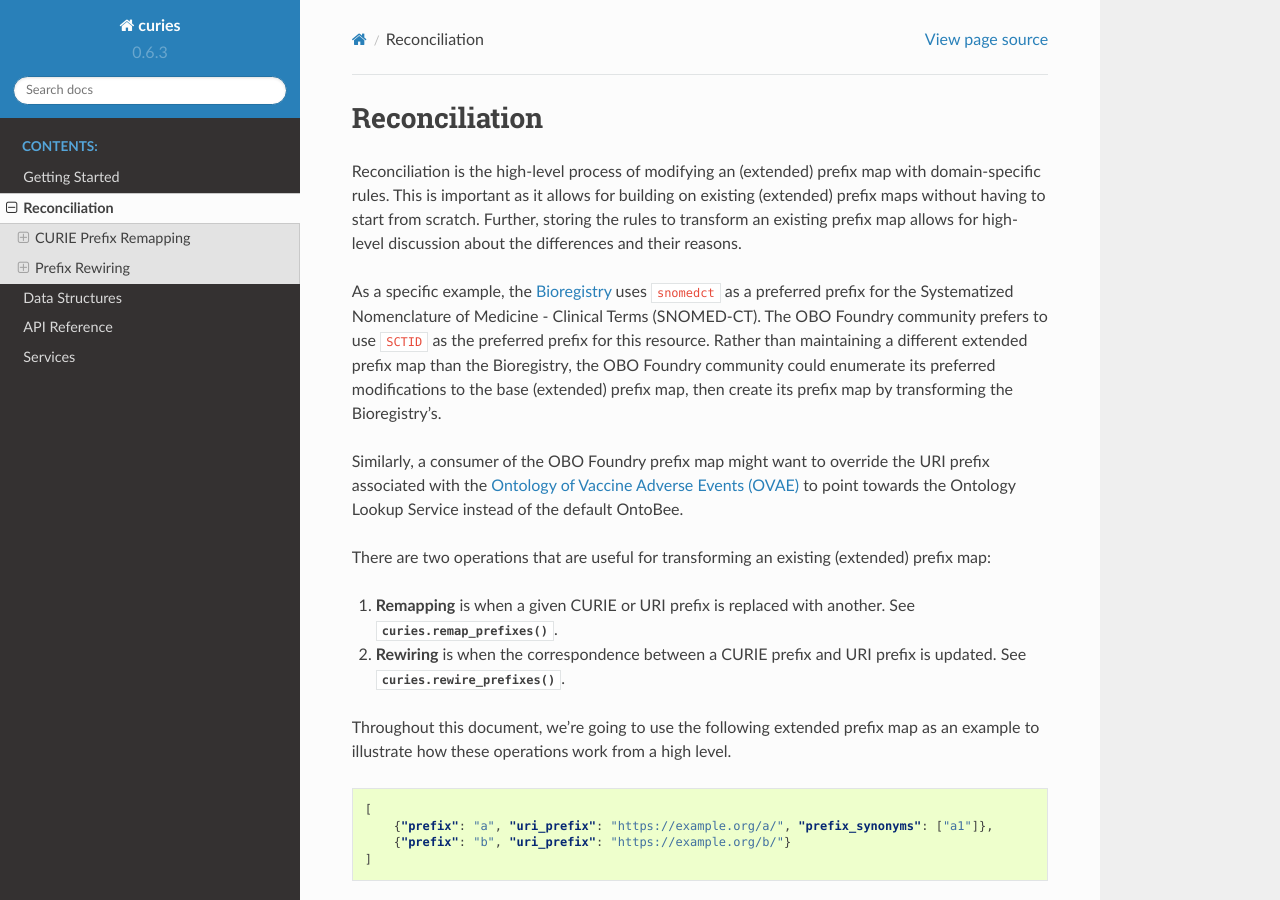
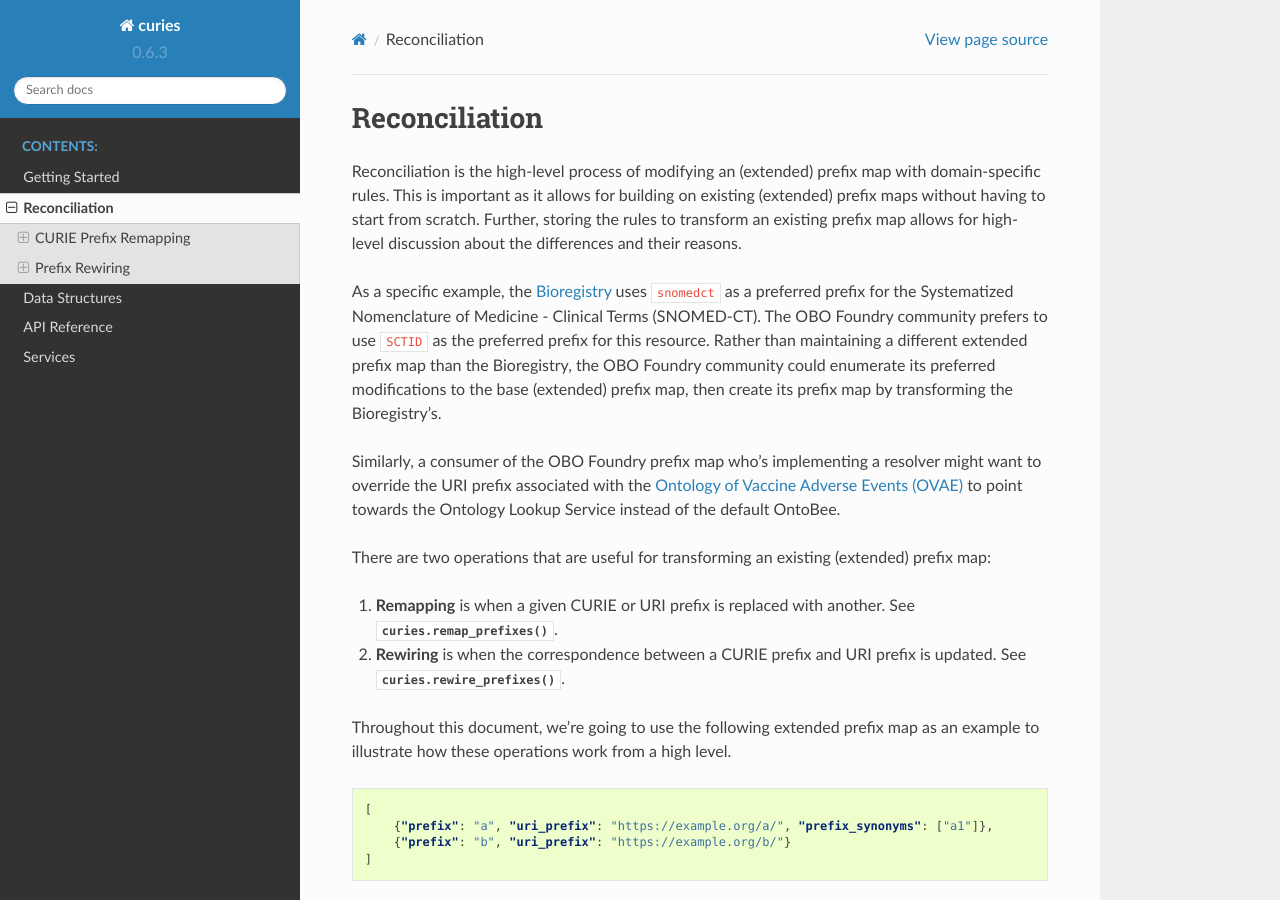
Before and after one commit to biopragmatics/curies, a Sphinx documentation site: the page built from docs/source/reconciliation.rst, in a window 1280 px wide and 900 px high. Built offline with Sphinx 7.4.7 and the Read the Docs theme 2.0.0, drawn with Linux system fonts in a browser that asks for light colours.

Commit message:
Update reconciliation.rst

```diff
--- a/docs/source/reconciliation.rst
+++ b/docs/source/reconciliation.rst
@@ -13,7 +13,7 @@ resource. Rather than maintaining a different extended prefix map than the Biore
 the OBO Foundry community could enumerate its preferred modifications to the base
 (extended) prefix map, then create its prefix map by transforming the Bioregistry's.
 
-Similarly, a consumer of the OBO Foundry prefix map might want to override the URI prefix
+Similarly, a consumer of the OBO Foundry prefix map who's implementing a resolver might want to override the URI prefix
 associated with the `Ontology of Vaccine Adverse Events (OVAE) <https://bioregistry.io/registry/ovae>`_
 to point towards the Ontology Lookup Service instead of the default OntoBee.
 
```
